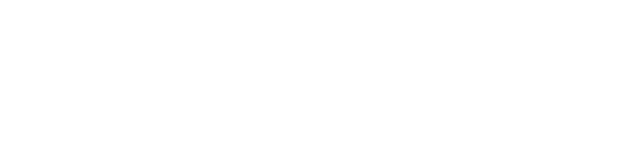
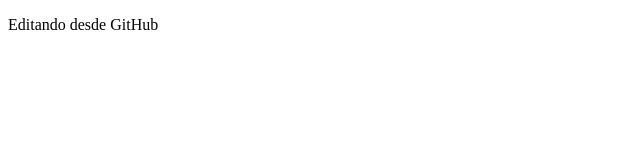
Before and after one commit to LordPatata/Examen, a plain HTML site: page index.html in a window 1280 px wide. Shown: the whole page, without its empty margins (0-640 px from the left). Drawn offline with Linux system fonts and the light colour scheme.

Commit message:
Update index.html

```diff
--- a/index.html
+++ b/index.html
@@ -3,9 +3,9 @@
 <head>
     <meta charset="UTF-8">
     <meta name="viewport" content="width=device-width, initial-scale=1.0">
-    <title>Document</title>
+    <title>Hola</title>
 </head>
 <body>
-
+    <p>Editando desde GitHub</p>
 </body>
 </html>
```
